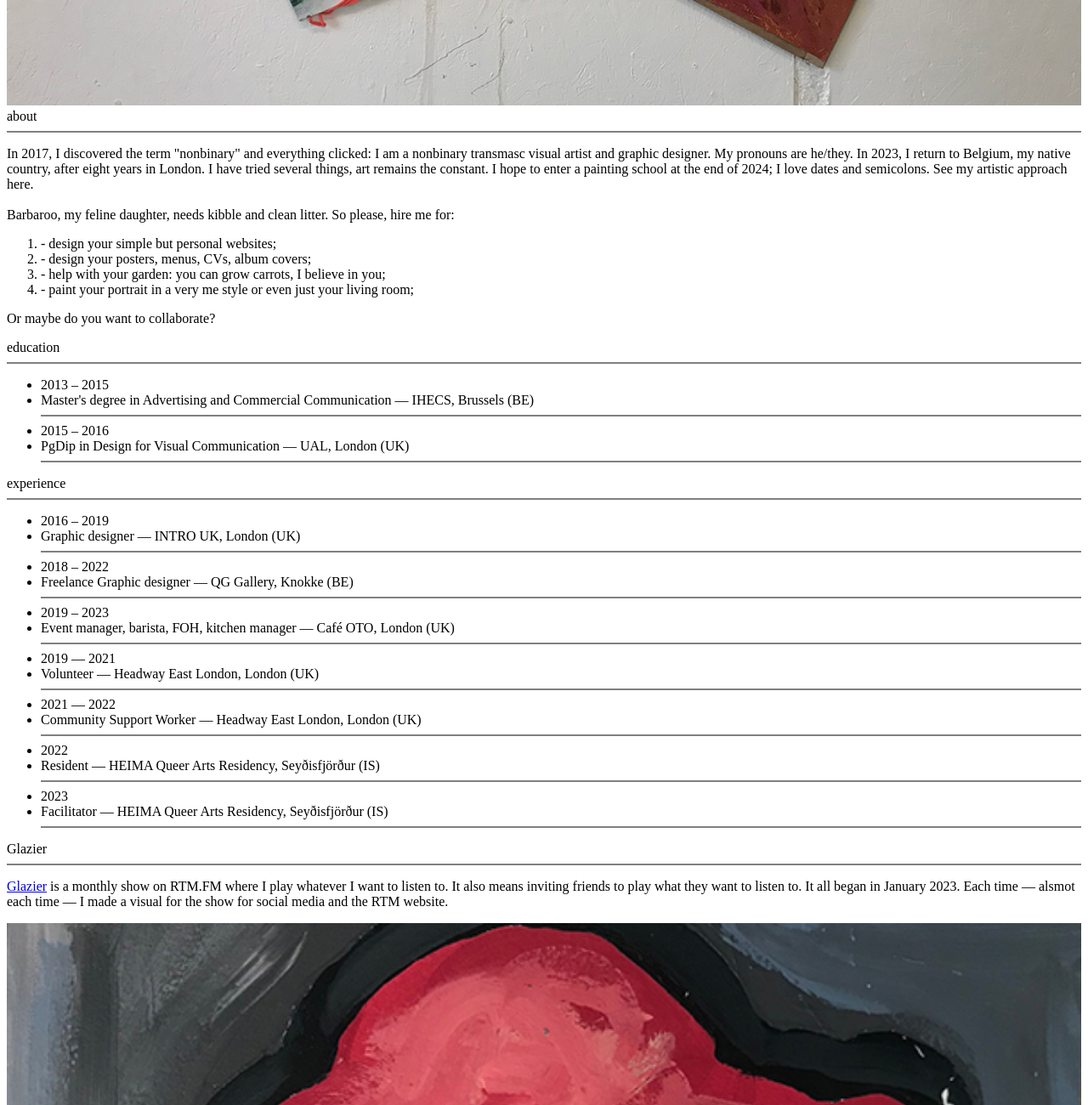
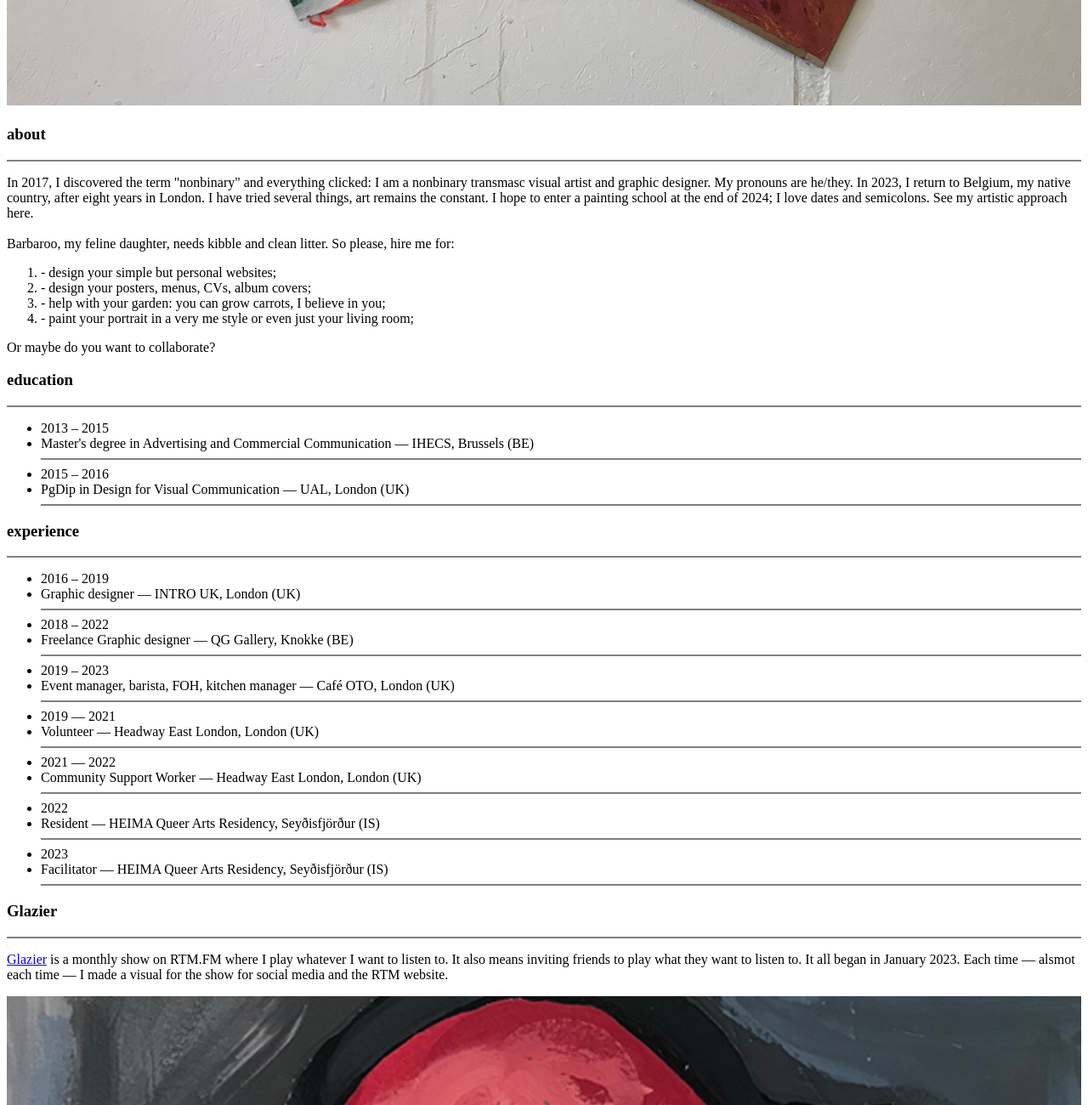
Before and after one commit to benante/ju-website, a plain HTML site: page index.html in a window 1280 px wide. Shown: the part 2320-3620 px from the top of the page at 85% size. Drawn offline with Linux system fonts and the light colour scheme.

Commit message:
replace labels with h3 for sections' headings

```diff
--- a/index.html
+++ b/index.html
@@ -69,7 +69,7 @@
       </div>
     </section>
     <section id="apropos">
-      <label for="section">about</label>
+      <h3 for="section">about</h3>
       <hr noshade />
       <article class="section">
         <p>
@@ -99,7 +99,7 @@
       </article>
     </section>
     <section id="education">
-      <label for="section">education</label>
+      <h3 for="section">education</h3>
       <hr noshade />
       <ul>
         <li class="smalllist">2013 – 2015</li>
@@ -116,7 +116,7 @@
       </ul>
     </section>
     <section id="experience">
-      <label for="section">experience</label>
+      <h3 for="section">experience</h3>
       <hr noshade />
       <ul>
         <li class="smalllist">2016 – 2019</li>
@@ -153,7 +153,7 @@
       </ul>
     </section>
     <section id="glazier">
-      <label for="section">Glazier</label>
+      <h3 for="section">Glazier</h3>
       <hr noshade />
       <article>
         <p>
@@ -174,7 +174,7 @@
       <script src="app.js"></script>
     </section>
     <section id="contact">
-      <label for="section">contact</label>
+      <h3 for="section">contact</h3>
       <hr noshade />
       <article>
         <p>
```
